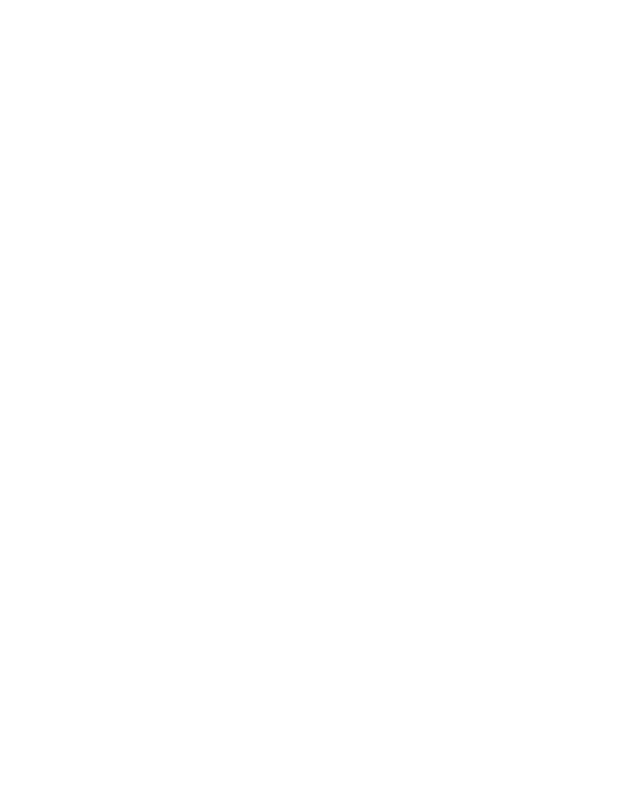
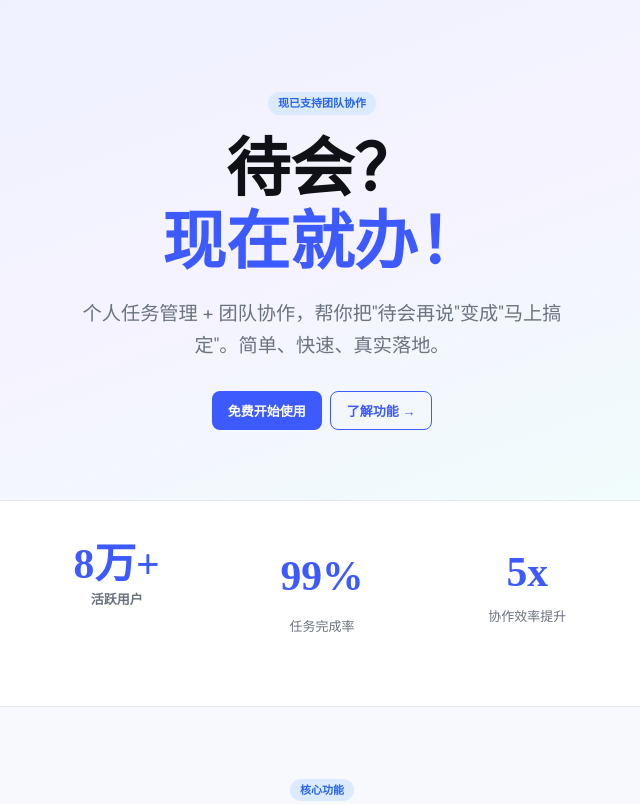
Before and after one commit to Swhite0813/websitedaiban, a plain HTML site: page index.html in a window 1280 px wide. Shown: the top 804 px of the page, without its empty margins (318-958 px from the left). Drawn offline with Linux system fonts and the light colour scheme.

Commit message:
fix: load app.js in index.html

```diff
--- a/index.html
+++ b/index.html
@@ -13,6 +13,6 @@
   <div id="app"></div>
   <div id="toast-c"></div>
   <script src="js/api.js"></script>
-  <script id="main-script"></script>
+  <script src="js/app.js"></script>
 </body>
 </html>
```
